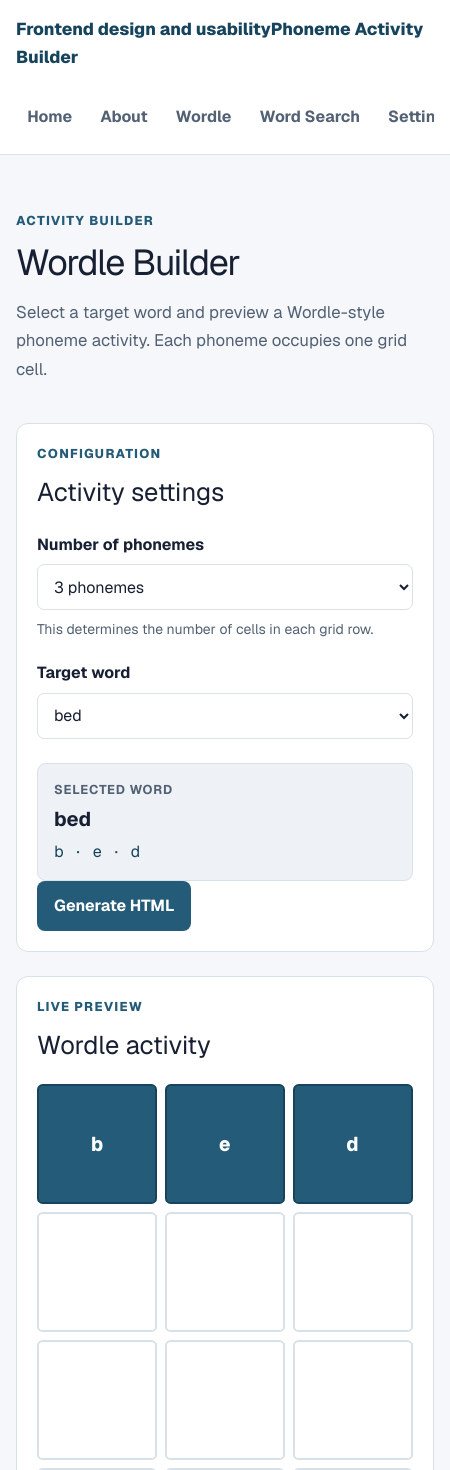
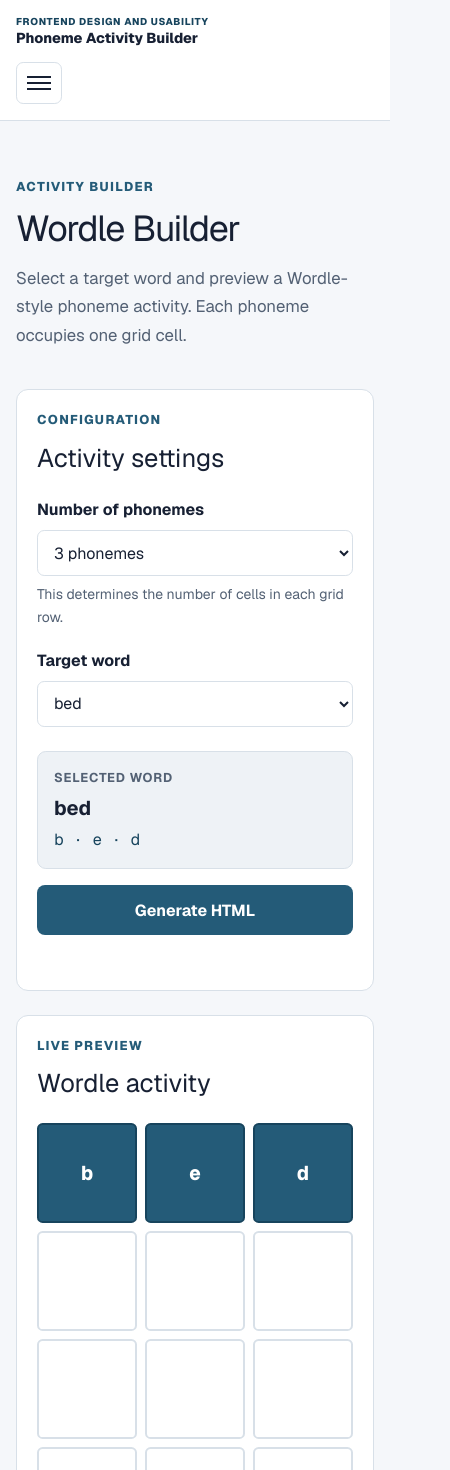
Before and after one commit to AnisaAhmovic/phoneme-activity-builder, a Next.js app: page /wordle in a window 390 px wide. Shown: the top 1470 px of the page, 450 px wide, since content can reach past the window. Built offline with nearby package versions, Linux system fonts and the light colour scheme.

Commit message:
Add dark theme and responsive compact navigation

```diff
--- a/src/app/ui-polish.css
+++ b/src/app/ui-polish.css
@@ -6,22 +6,26 @@
   --content-width: 1360px;
 }
 
-html[data-theme="teal"] {
-  --primary: #0f6b67;
-  --primary-dark: #0a4f4c;
-  --focus: #b45309;
+html[data-theme="dark"] {
+  --background: #0f172a;
+  --surface: #111827;
+  --surface-muted: #1f2937;
+  --text: #f8fafc;
+  --text-muted: #cbd5e1;
+  --primary: #0e7490;
+  --primary-dark: #0891b2;
+  --border: #475569;
+  --focus: #f59e0b;
+  color-scheme: dark;
 }
 
-html[data-theme="high-contrast"] {
-  --background: #ffffff;
-  --surface: #ffffff;
-  --surface-muted: #f3f4f6;
-  --text: #111827;
-  --text-muted: #374151;
-  --primary: #1d4ed8;
-  --primary-dark: #1e3a8a;
-  --border: #9ca3af;
-  --focus: #b45309;
+html[data-theme="dark"] .site-brand,
+html[data-theme="dark"] .site-navigation__link:hover,
+html[data-theme="dark"] .selected-word-summary span,
+html[data-theme="dark"] .wordle-cell--entry,
+html[data-theme="dark"] .phoneme-key:hover:not(:disabled),
+html[data-theme="dark"] .phoneme-keyboard__actions button:hover:not(:disabled) {
+  color: #67e8f9;
 }
 
 body {
@@ -36,15 +40,50 @@
 }
 
 .site-header__inner {
+  position: relative;
   min-height: 70px;
 }
 
 .site-brand {
+  display: grid;
   font-size: 1.08rem;
+  line-height: 1.15;
+  gap: 0.15rem;
+}
+
+.site-brand__assessment {
+  font-size: 0.72rem;
+  font-weight: 750;
+  letter-spacing: 0.07em;
+  text-transform: uppercase;
+}
+
+.site-brand__project {
+  color: var(--text);
+  font-size: 1rem;
 }
 
 .site-navigation__link {
   font-size: 1rem;
+}
+
+.site-navigation-toggle {
+  display: none;
+  width: 46px;
+  height: 42px;
+  border: 1px solid var(--border);
+  border-radius: 0.45rem;
+  padding: 9px 10px;
+  background: var(--surface);
+  cursor: pointer;
+}
+
+.site-navigation-toggle span {
+  display: block;
+  width: 100%;
+  height: 2px;
+  margin: 4px 0;
+  background: var(--text);
 }
 
 main {
@@ -135,6 +174,30 @@
   font-weight: 700;
 }
 
+.about-video-card {
+  max-width: 900px;
+  border: 1px solid var(--border);
+  border-radius: 0.75rem;
+  padding: 1rem;
+  background: var(--surface);
+}
+
+.about-video {
+  display: block;
+  width: 100%;
+  min-height: 260px;
+  border-radius: 0.55rem;
+  background: #000000;
+}
+
+.about-video-card .form-help {
+  margin-top: 0.75rem;
+}
+
+.about-video-card code {
+  font-family: var(--font-geist-mono), monospace;
+}
+
 .settings-panel {
   max-width: 900px;
   border: 1px solid var(--border);
@@ -177,6 +240,25 @@
   display: flex;
   margin-top: 1.25rem;
   justify-content: flex-end;
+}
+
+.activity-generate-button {
+  width: 100%;
+  margin-top: 1rem;
+  cursor: pointer;
+}
+
+.activity-generate-button:disabled {
+  cursor: not-allowed;
+  opacity: 0.5;
+}
+
+.activity-download-status {
+  min-height: 1.5rem;
+  margin: 0.65rem 0 0;
+  color: var(--text-muted);
+  font-size: 0.85rem;
+  line-height: 1.5;
 }
 
 .wordle-builder,
@@ -257,6 +339,10 @@
   accent-color: var(--primary);
 }
 
+.word-search-builder__interaction-help {
+  margin: -0.5rem 0 1rem;
+}
+
 .word-search-grid {
   width: min(100%, 680px);
   gap: 4px;
@@ -310,11 +396,41 @@
 
 @media (max-width: 760px) {
   .site-header__inner {
-    min-height: auto;
+    min-height: 64px;
+    gap: 1rem;
+  }
+
+  .site-navigation-toggle {
+    display: block;
+    flex: 0 0 auto;
+  }
+
+  .site-navigation {
+    position: absolute;
+    top: calc(100% + 1px);
+    right: 0;
+    left: 0;
+    display: none;
+    border: 1px solid var(--border);
+    border-top: 0;
+    border-radius: 0 0 0.6rem 0.6rem;
+    padding: 0.65rem;
+    background: var(--surface);
+    box-shadow: 0 12px 24px rgb(15 23 42 / 12%);
+  }
+
+  .site-navigation--open {
+    display: block;
+  }
+
+  .site-navigation__list {
+    display: grid;
+    width: 100%;
+    gap: 0.25rem;
   }
 
   .site-navigation__link {
-    padding: 0.55rem 0.7rem;
+    padding: 0.7rem 0.8rem;
   }
 
   .settings-actions {
@@ -327,12 +443,24 @@
 }
 
 @media (max-width: 560px) {
+  .site-brand__assessment {
+    font-size: 0.62rem;
+  }
+
+  .site-brand__project {
+    font-size: 0.9rem;
+  }
+
   .wordle-builder__preview,
   .word-search-builder__preview,
   .settings-panel,
   .about-copy,
   .about-summary {
     padding: 1.25rem;
+  }
+
+  .about-video {
+    min-height: 180px;
   }
 
   .word-search-grid {
```
